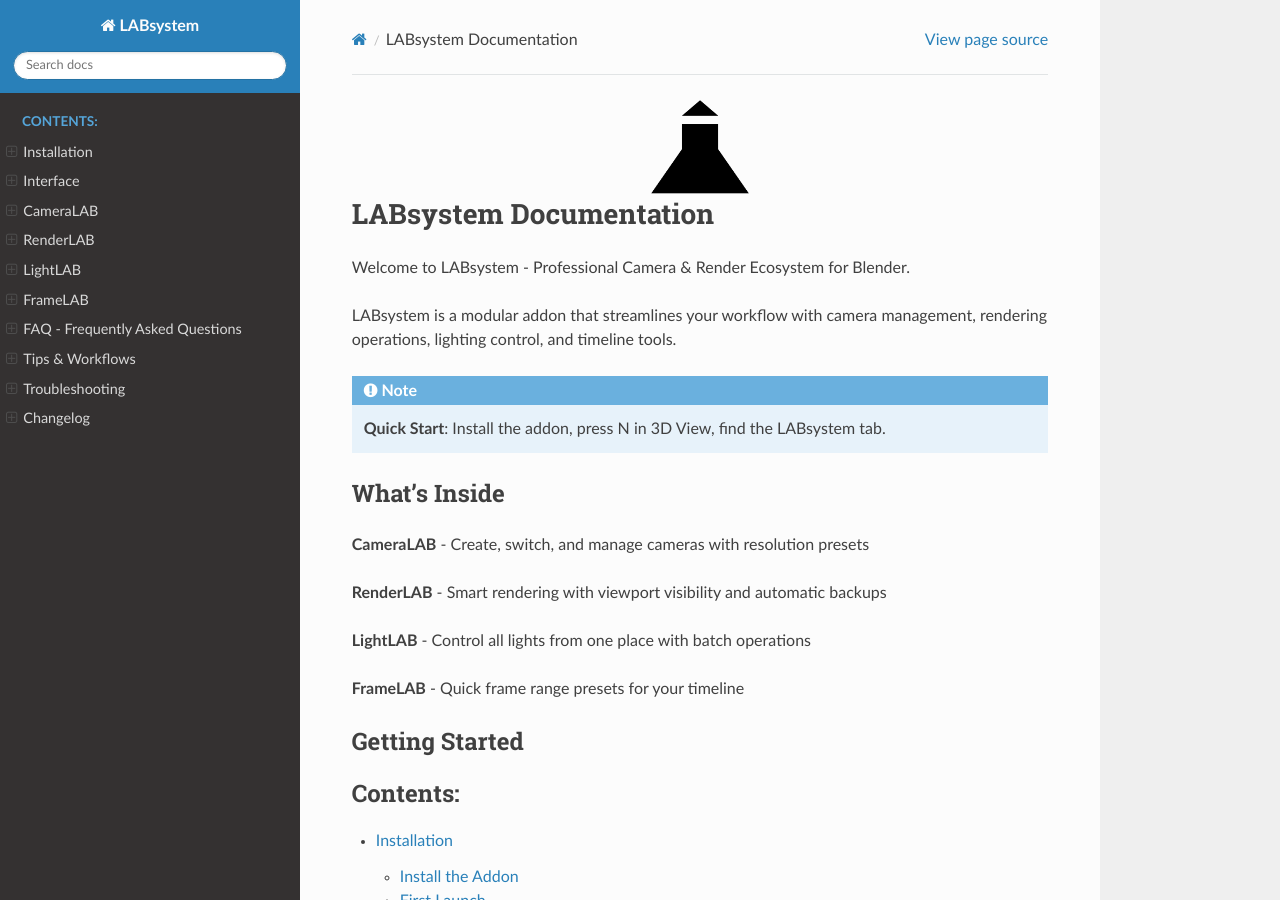
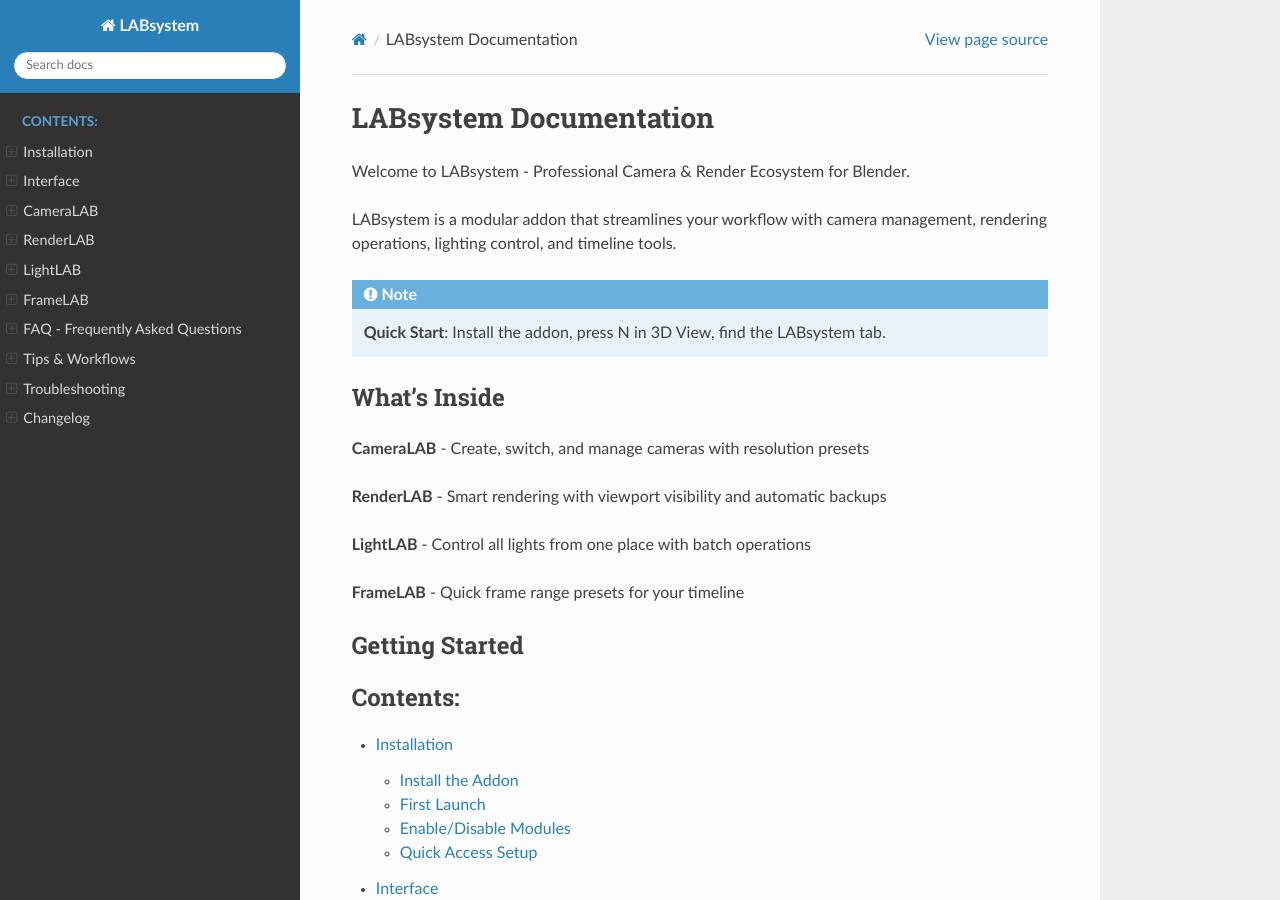
Before and after one commit to Pino02I/labsystem-docs, a Sphinx documentation site: the page built from docs/index.rst, in a window 1280 px wide and 900 px high. Built offline with Sphinx 7.4.7 and the Read the Docs theme 3.1.0, drawn with Linux system fonts in a browser that asks for light colours; pages that are not in the unit, such as notebooks, are missing from menus.

Commit message:
Update index.rst

```diff
--- a/docs/index.rst
+++ b/docs/index.rst
@@ -1,8 +1,3 @@
-.. image:: _static/logo.png
-   :align: center
-   :width: 100px
-   :alt: LABsystem Logo
-
 LABsystem Documentation
 =======================
 
```
